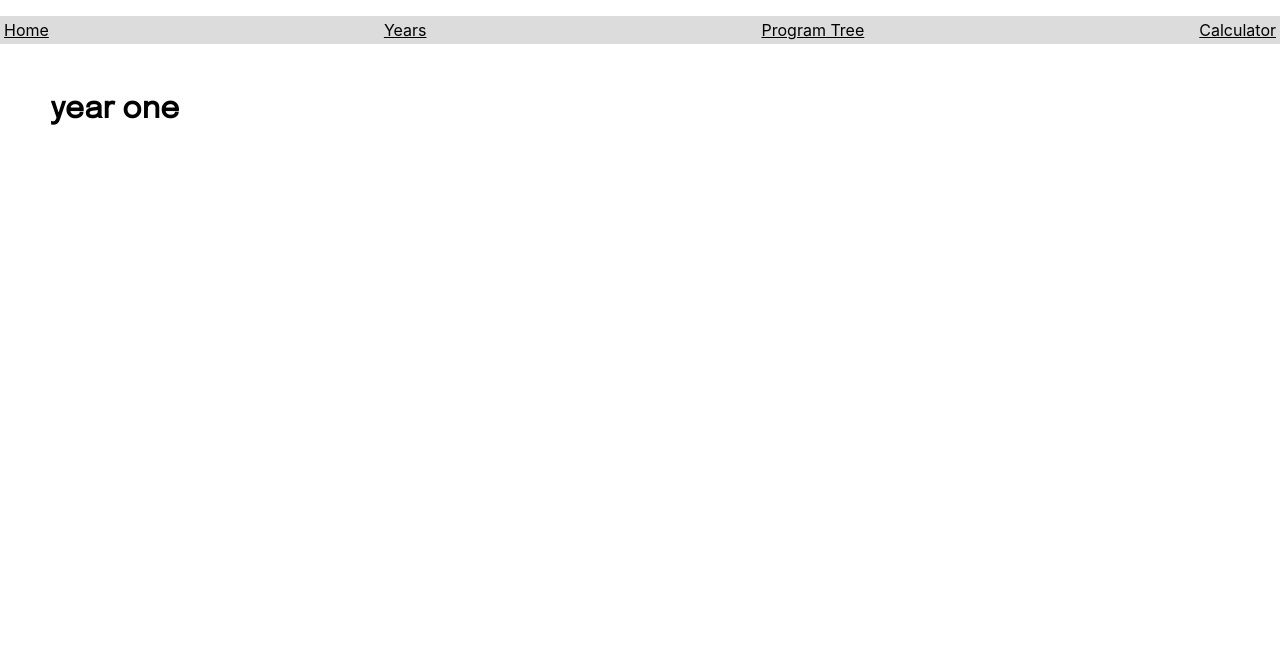
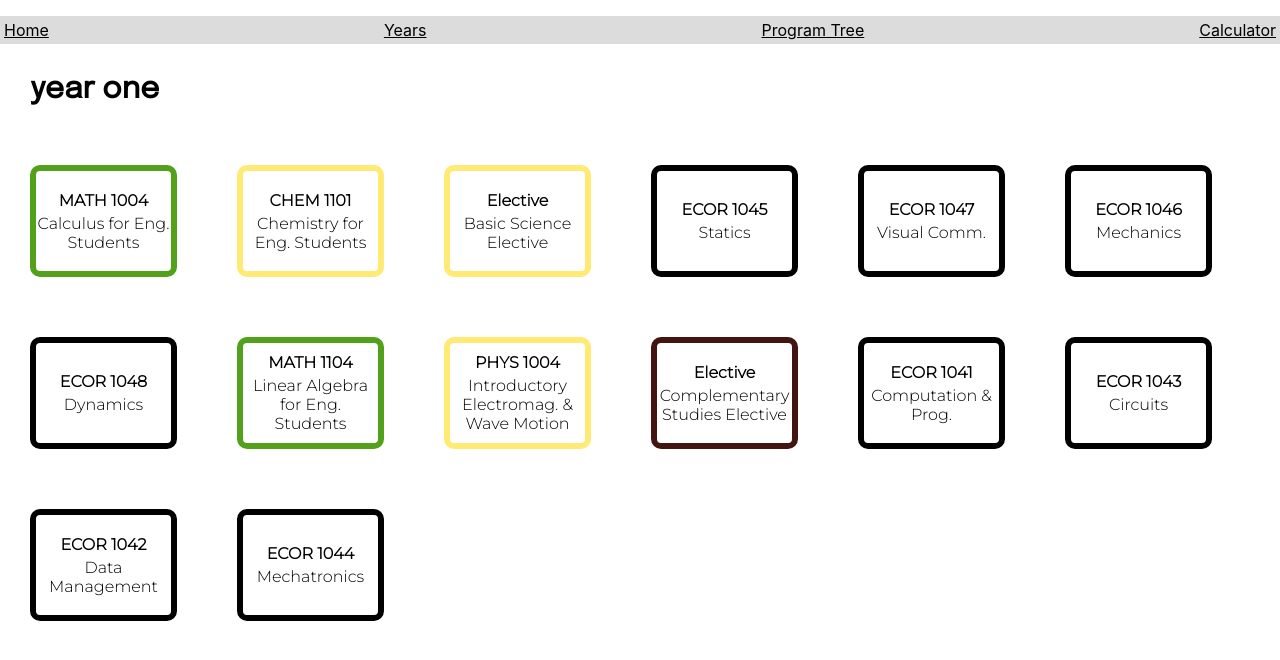
Before and after one commit to hajar-assim/sysc-site, a React (Create React App) app: page /years in a window 1280 px wide. Shown: the top 660 px of the page. Built offline with nearby package versions, Linux system fonts and the light colour scheme.

Commit message:
adding first yr courses skeleton

```diff
--- a/public/index.html
+++ b/public/index.html
@@ -7,6 +7,10 @@
     <link rel="preconnect" href="https://fonts.googleapis.com">
     <link rel="preconnect" href="https://fonts.gstatic.com" crossorigin>
     <link href="https://fonts.googleapis.com/css2?family=Epilogue&display=swap" rel="stylesheet">
+
+    <link rel="preconnect" href="https://fonts.googleapis.com">
+<link rel="preconnect" href="https://fonts.gstatic.com" crossorigin>
+<link href="https://fonts.googleapis.com/css2?family=Montserrat:wght@300&display=swap" rel="stylesheet">
 
 
     <link rel="icon" href="%PUBLIC_URL%/sysc.ico" />
--- /dev/null
+++ b/src/pages/home/homeElements.js
@@ -0,0 +1 @@
+import styled from "styled-components";
--- a/src/pages/years/Years.js
+++ b/src/pages/years/Years.js
@@ -1,5 +1,6 @@
 import NavBar from "../home/navBar/NavBar";
 import * as styles from "./yearsElements";
+import {courses} from "./yearOneData";
 
 
 const Years = () => {
@@ -7,6 +8,15 @@ const Years = () => {
         <>
         <NavBar/>
         <styles.yearTitle>year one</styles.yearTitle>
+        <styles.courseContainer>
+            {courses.map(course=> (
+                <styles.colourContainer borderColor={course.color} >
+                <styles.textContainer><strong>{course.title}</strong>{course.description}</styles.textContainer>
+                </styles.colourContainer>
+            ))}
+
+
+        </styles.courseContainer>
         </>
     );
 }
--- /dev/null
+++ b/src/pages/years/yearOneData.js
@@ -0,0 +1,73 @@
+export const courses = [
+{
+    title: "MATH 1004",
+    description: "Calculus for Eng. Students",
+    color: "#51a11b"
+},
+{
+    title: "CHEM 1101",
+    description: "Chemistry for Eng. Students",
+    color: "#ffea75"
+},
+{
+    title: "Elective",
+    description: "Basic Science Elective",
+    color: "#ffea75"
+},
+{
+    title: "ECOR 1045",
+    description: "Statics",
+    color: "#000000"
+},
+{
+    title: "ECOR 1047",
+    description: "Visual Comm.",
+    color: "#000000"
+},
+{
+    title: "ECOR 1046",
+    description: "Mechanics",
+    color: "#000000"
+},
+{
+    title: "ECOR 1048",
+    description: "Dynamics",
+    color: "#000000"
+},
+{
+    title: "MATH 1104",
+    description: "Linear Algebra for Eng. Students",
+    color: "#51a11b"
+},
+{
+    title: "PHYS 1004",
+    description: "Introductory Electromag. & Wave Motion",
+    color: "#ffea75"
+},
+{
+    title: "Elective",
+    description: "Complementary Studies Elective",
+    color: "#421511"
+},
+{
+    title: "ECOR 1041",
+    description: "Computation & Prog.",
+    color: "#000000"
+},
+{
+    title: "ECOR 1043",
+    description: "Circuits",
+    color: "#000000"
+},
+{
+    title: "ECOR 1042",
+    description: "Data Management",
+    color: "#000000"
+},
+{
+    title: "ECOR 1044",
+    description: "Mechatronics",
+    color: "#000000"
+}
+
+]
--- a/src/pages/years/yearsElements.js
+++ b/src/pages/years/yearsElements.js
@@ -6,9 +6,36 @@ export const yearTitle = styled.h1`
     font-weight: bold;
     font-family: 'Epilogue', sans-serif;
     text-align: left;
-    margin: 50px;
+    border-radius: 10px;
+    border-color: black;
+    margin: 30px;
+`
+
+export const courseContainer = styled.div`
+    align-items: left;
+    margin: 0px;
+    display: flex;
+    flex-wrap: wrap;
 `
 
 // coloured rectangle that surrounds the courses on the engineering tree
 export const colourContainer = styled.div`
+    border: 6px solid ${props => props.borderColor};
+    border-radius: 10px;
+    display: flex;
+    width: 135px;
+    height: 100px;
+    margin: 30px;
 `
+
+// inner text container
+export const textContainer = styled.div`
+    display: flex;
+    flex-direction:column;
+    text-align: center;
+    width: 100%;
+    gap:4px;
+    align-items: center;
+    justify-content: center;
+    font-family: 'Montserrat', sans-serif;
+`
```
